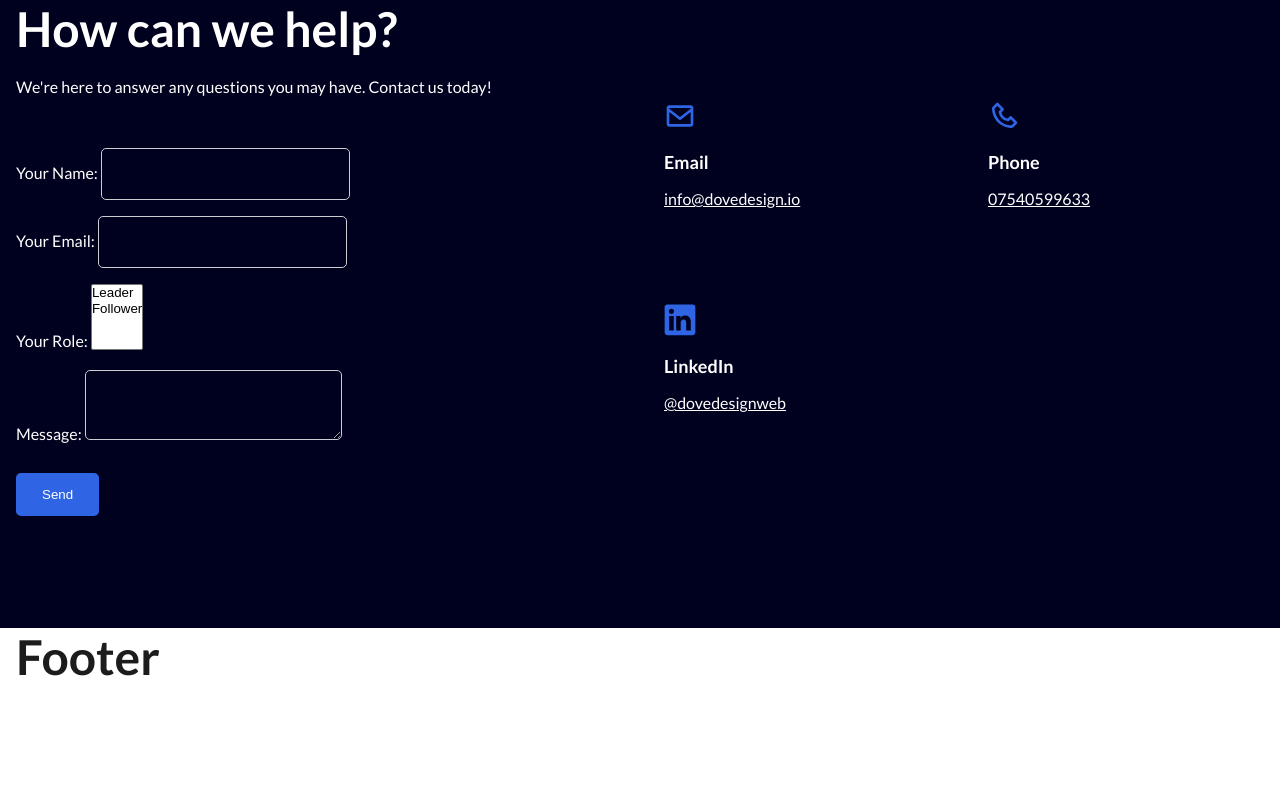
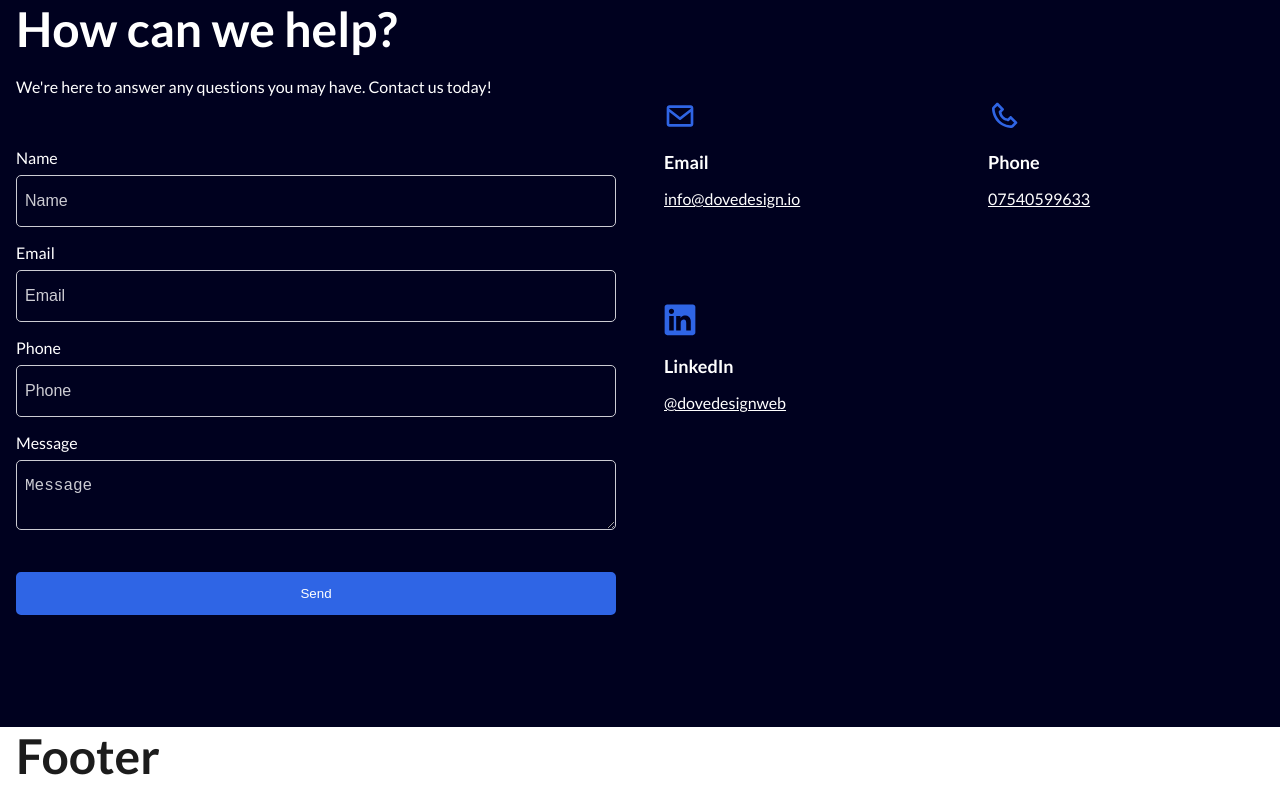
Before and after one commit to davedove86/dovedesign-sveltekit, a SvelteKit app: page / in a window 1280 px wide. Shown: the part 4210-5010 px from the top of the page. Before the commit the page ends 4911 px from the top, so only its background shows below. Built offline with nearby package versions, Linux system fonts and the light colour scheme.

Commit message:
old form added from previous site

```diff
--- a/src/routes/Contact.svelte
+++ b/src/routes/Contact.svelte
@@ -24,27 +24,25 @@
 
 				<button type="submit">Submit</button>
 			</form> -->
-			<form name="contact" method="POST" data-netlify="true">
-				<p>
-					<label>Your Name: <input type="text" name="name" /></label>
-				</p>
-				<p>
-					<label>Your Email: <input type="email" name="email" /></label>
-				</p>
-				<p>
-					<label
-						>Your Role: <select name="role[]" multiple>
-							<option value="leader">Leader</option>
-							<option value="follower">Follower</option>
-						</select></label
-					>
-				</p>
-				<p>
-					<label>Message: <textarea name="message" /></label>
-				</p>
-				<p>
-					<button type="submit">Send</button>
-				</p>
+			<form name="contact" method="POST" data-netlify-recaptcha="true" data-netlify="true">
+				<div>
+					<label for="text">Name</label>
+					<input id="text" type="text" name="name" placeholder="Name" required />
+				</div>
+				<div>
+					<label for="email">Email</label>
+					<input id="email" type="email" name="email" placeholder="Email" required />
+				</div>
+				<div>
+					<label for="phone">Phone</label>
+					<input id="phone" type="Phone" name="phone" placeholder="Phone" />
+				</div>
+				<div>
+					<label for="textarea">Message</label>
+					<textarea id="textarea" type="textarea" name="message" placeholder="Message" required />
+				</div>
+				<div data-netlify-recaptcha="true" />
+				<button type="submit">Send</button>
 			</form>
 
 			<div class="grid-col-2 contact-grid">
```
